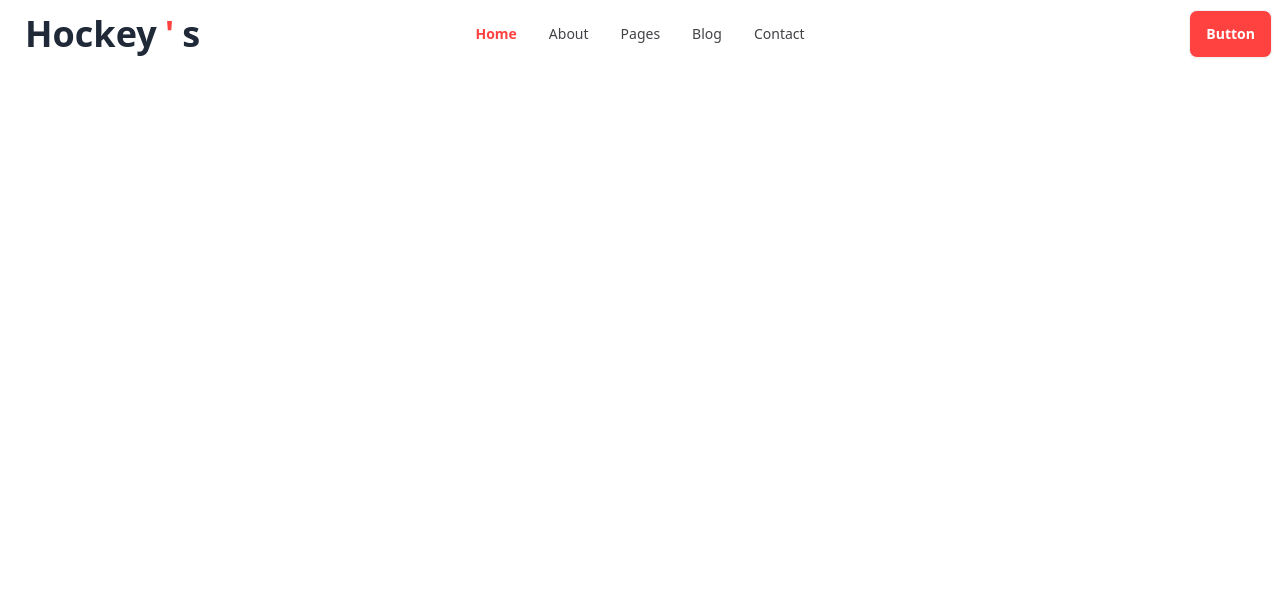
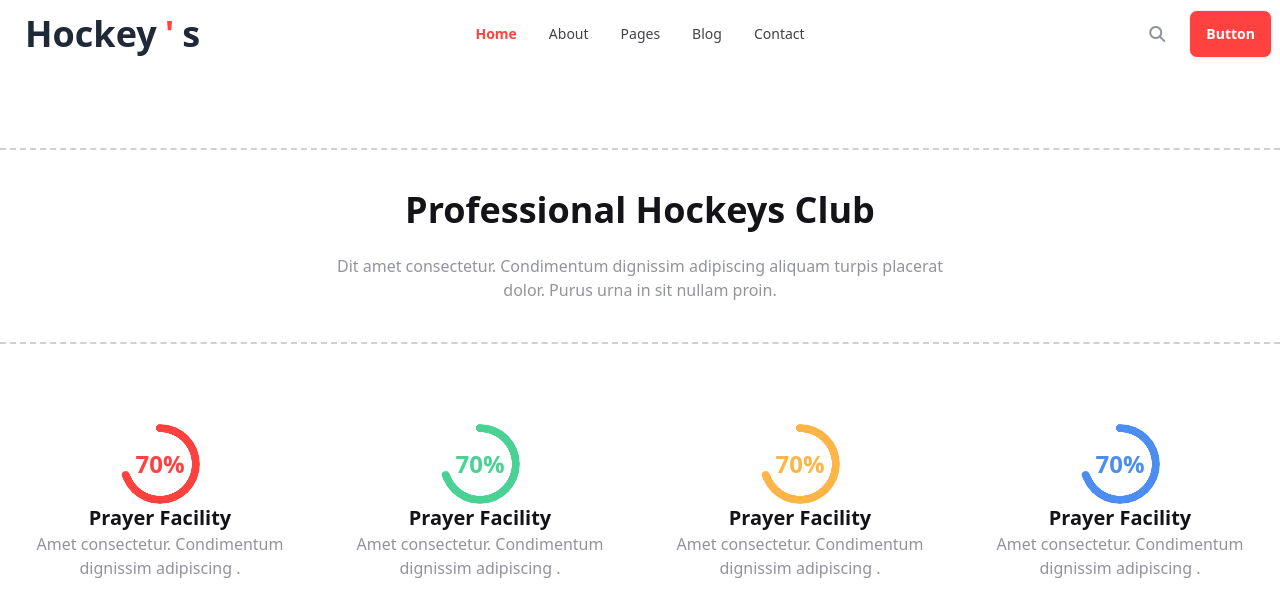
Before and after one commit to jubaeddddd/B9A3-hockeys-page-with-tailwind-and-daisyUI, a plain HTML site: page index.html in a window 1280 px wide. Drawn offline with nearby package versions, Linux system fonts and the light colour scheme.

Commit message:
strength section

```diff
--- a/index.html
+++ b/index.html
@@ -36,7 +36,7 @@
 </head>
 
 <body>
-    <header class="container mx-auto">
+    <header class="container mx-auto manrope-font">
         <!-- nav bar  -->
         <div class="navbar bg-base-100">
             <div class="navbar-start">
@@ -69,9 +69,53 @@
                 </ul>
             </div>
             <div class="navbar-end">
-                <a class="btn bg-[#FF4240] text-white rounded-lg">Button</a>
+                <div class="search-container ml-14">
+                    <i class="fa-solid fa-magnifying-glass opacity-50"></i>
+                </div>
+                <a class="btn bg-[#FF4240] text-white rounded-lg ml-6">Button</a>
             </div>
         </div>
+        <!-- strength section  -->
+        <section class="mt-20">
+            <hr class="border-t-2 border-dashed border-gray-400 opacity-50">
+             <div class="text-center mt-10 mb-10">
+                <h2 class="text-4xl font-extrabold text-[#131318]">Professional Hockeys Club</h2>
+                <p class="font-medium text-[#9393A0] mt-6">Dit amet consectetur. Condimentum dignissim adipiscing aliquam turpis placerat<br>dolor. Purus urna in sit nullam proin. </p>
+             </div>
+            <hr class="border-t-2 border-dashed border-gray-400 opacity-50">
+            <div class="grid grid-cols-4 mt-20">
+                <div class="text-center">
+                    <div class="flex justify-center">
+                        <div class="radial-progress text-[#FF4240] text-2xl font-extrabold" style="--value:70;" role="progressbar">70%</div>
+                    </div>
+                    <h4 class="font-semibold text-xl text-[#131318]">Prayer Facility</h4>
+                    <p class="text-[#9393A0]">Amet consectetur. Condimentum<br>dignissim adipiscing .</p>
+                </div>
+                <div class="text-center">
+                    <div class="flex justify-center">
+                        <div class="radial-progress text-[#49D293] text-2xl font-extrabold" style="--value:70;" role="progressbar">70%</div>
+                    </div>
+                    <h4 class="font-semibold text-xl text-[#131318]">Prayer Facility</h4>
+                    <p class="text-[#9393A0]">Amet consectetur. Condimentum<br>dignissim adipiscing .</p>
+                </div>
+                <div class="text-center">
+                    <div class="flex justify-center">
+                        <div class="radial-progress text-[#FFB546] text-2xl font-extrabold" style="--value:70;" role="progressbar">70%</div>
+                    </div>
+                    <h4 class="font-semibold text-xl text-[#131318]">Prayer Facility</h4>
+                    <p class="text-[#9393A0]">Amet consectetur. Condimentum<br>dignissim adipiscing .</p>
+                </div>
+                <div class="text-center">
+                    <div class="flex justify-center">
+                        <div class="radial-progress text-[#4C8DF1] text-2xl font-extrabold" style="--value:70;" role="progressbar">70%</div>
+                    </div>
+                    <h4 class="font-semibold text-xl text-[#131318]">Prayer Facility</h4>
+                    <p class="text-[#9393A0]">Amet consectetur. Condimentum<br>dignissim adipiscing .</p>
+                </div>
+            </div>
+        </section>
+
+
     </header>
     <main>
 
```
Also changed, not shown: 1-and-half.webp (added).
